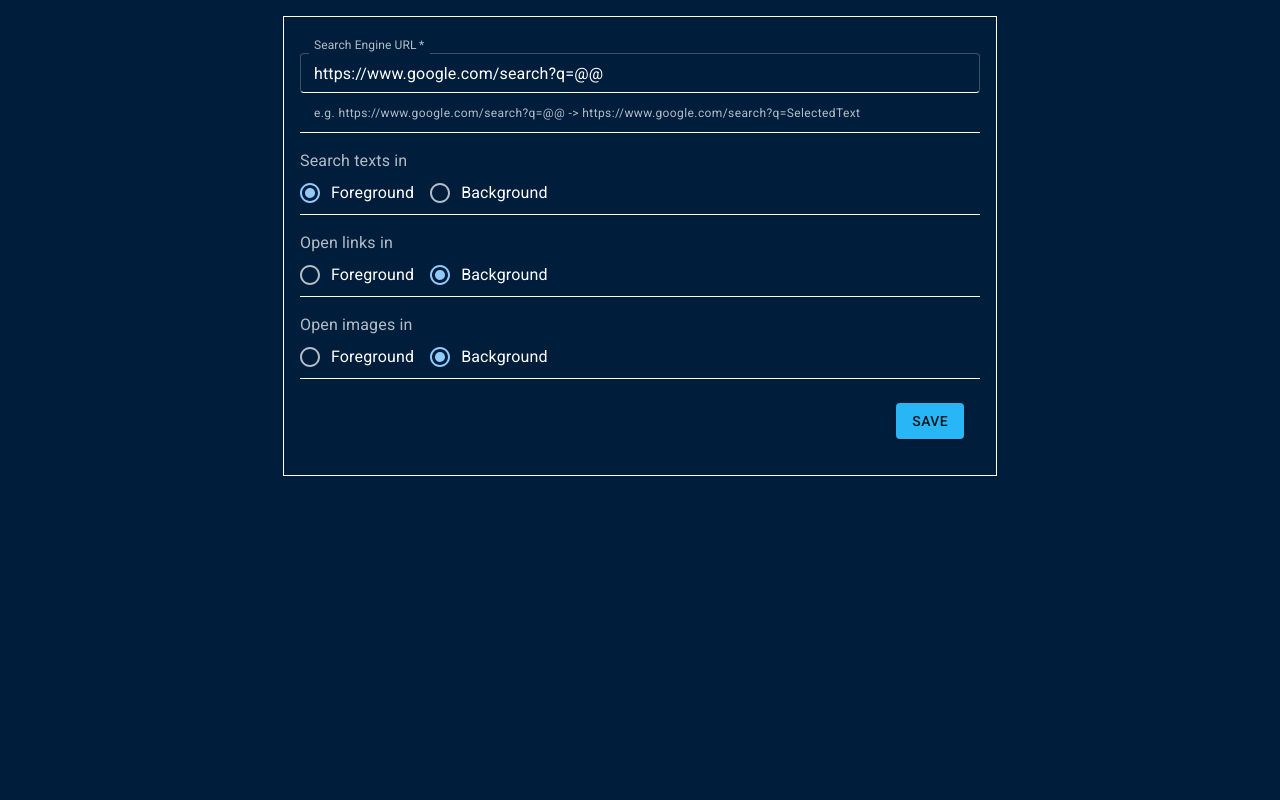
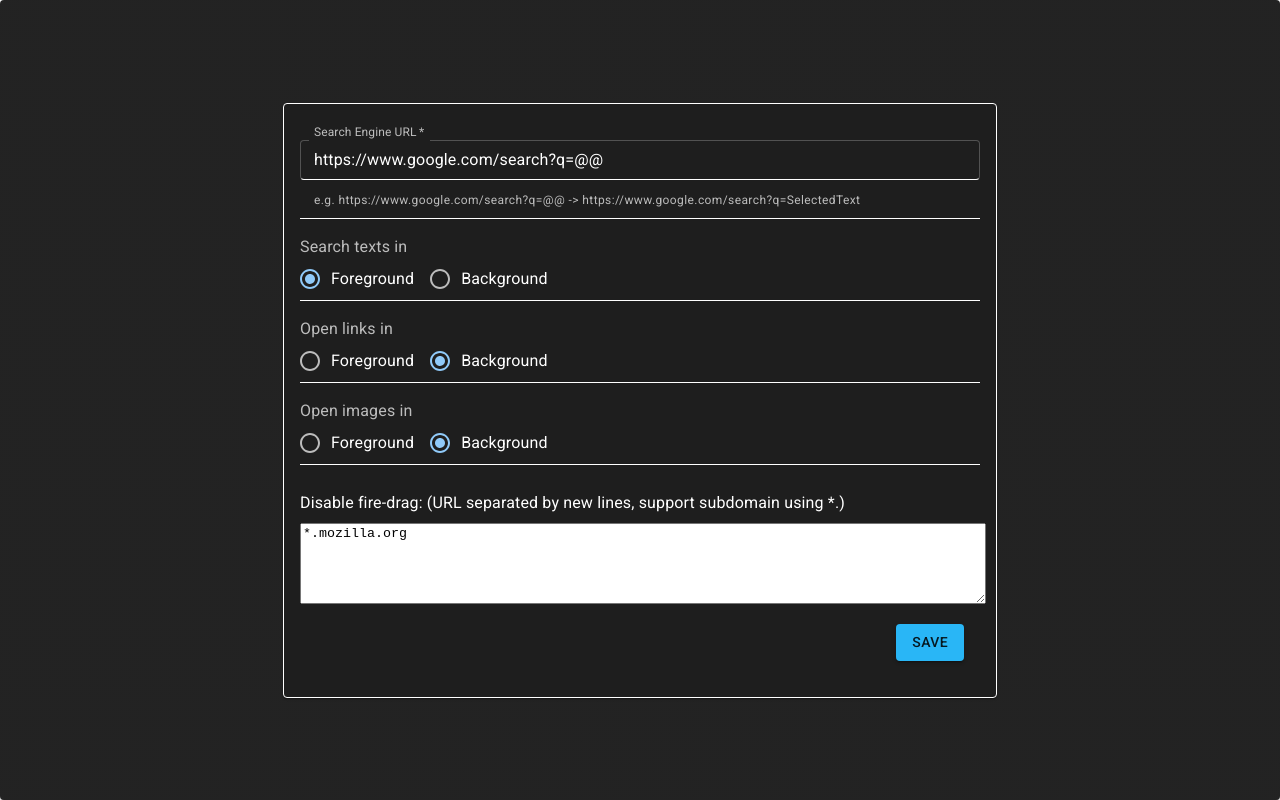
Before and after one commit to erictsangx/fire-drag, a React (Create React App) app: page / in a window 1280 px wide. Built offline with nearby package versions, Linux system fonts and the light colour scheme.

Commit message:
support domain whitelist

```diff
--- a/src/App.tsx
+++ b/src/App.tsx
@@ -1,4 +1,4 @@
-import React, { FormEvent, useState } from 'react'
+import React, { FormEvent, useEffect, useState } from 'react'
 import {
   Alert,
   Box,
@@ -6,22 +6,26 @@ import {
   FormControl,
   FormControlLabel,
   FormLabel,
+  Paper,
   Radio,
   RadioGroup,
   Snackbar,
+  styled,
+  TextareaAutosize,
   TextField,
+  Typography,
 } from '@mui/material'
 import { BACKGROUND, DEFAULT_OPTIONS, FOREGROUND } from './shared/constants'
-import { saveOptions } from './shared/utils'
-import styled from '@emotion/styled'
+import { isEmpty, saveOptions } from './shared/utils'
 
 
-const Main = styled.div`
-  margin: 16px auto;
+const Main = styled(Paper)`
   display: flex;
+  height: 100%;
   justify-content: center;
+  align-items: center;
 
-  .MuiBox-root {
+  form {
     width: 80%;
     max-width: 680px;
     padding: 20px 16px;
@@ -39,33 +43,58 @@ const Main = styled.div`
 
 `
 
+
 const Bottom = styled('div')`
   display: flex;
   justify-content: flex-end;
   padding: 16px;
 `
 
+const SearchEngineExample = 'e.g. https://www.google.com/search?q=@@ -> https://www.google.com/search?q=SelectedText'
+const SearchEngineError = `It should start with http(s):// and include '@@'`
+
 function App() {
 
   const [pref, setPref] = useState({ ...DEFAULT_OPTIONS })
   const [open, setOpen] = useState(false)
+  const [inputError, setInputError] = useState(false)
+  const [helperText, setHelperText] = useState(SearchEngineExample)
 
   const submit = (event: FormEvent) => {
     event.preventDefault()
+    if (inputError) {
+      return
+    }
     setOpen(false)
-    saveOptions(pref).then(() => {
+    const trimmed = {
+      ...pref,
+      searchEngine: pref.searchEngine.trim(),
+      whitelist: pref.whitelist.trim(),
+    }
+    saveOptions(trimmed).then(() => {
       setOpen(true)
     })
-    console.log('pref', pref)
   }
+
+
+  useEffect(() => {
+    if (isEmpty(pref.searchEngine) || !pref.searchEngine.includes('@@') || (!pref.searchEngine.startsWith('https://') && !pref.searchEngine.startsWith('http://'))) {
+      setInputError(true)
+      setHelperText(SearchEngineError)
+    } else {
+      setInputError(false)
+      setHelperText(SearchEngineExample)
+    }
+  }, [pref.searchEngine])
+
 
   const handleClose = () => {
     setOpen(false)
   }
 
   return (
-    <Main>
-      <Box
+    <Main elevation={2}>
+      <Paper
         component="form"
         noValidate
         autoComplete="off"
@@ -73,10 +102,11 @@ function App() {
       >
         <TextField
           required
+          error={inputError}
           fullWidth
           value={pref.searchEngine}
           label="Search Engine URL"
-          helperText="e.g. https://www.google.com/search?q=@@ -> https://www.google.com/search?q=SelectedText"
+          helperText={helperText}
           onChange={(event) => {
             setPref(prevState => ({
               ...prevState,
@@ -125,18 +155,38 @@ function App() {
           </RadioGroup>
         </FormControl>
 
-        <Snackbar open={open} autoHideDuration={6000} onClose={handleClose}
-                  anchorOrigin={{ vertical: 'bottom', horizontal: 'center' }}>
-          <Alert onClose={handleClose} severity="success" sx={{ width: '100%' }}>
-            Saved!
-          </Alert>
-        </Snackbar>
+
+        <Box mt={2}>
+          <Typography variant="subtitle1" display={'block'} gutterBottom>
+            Disable fire-drag: (URL separated by new lines, support subdomain using *.)
+          </Typography>
+          <TextareaAutosize
+            value={pref.whitelist}
+            onChange={(event) => {
+              setPref(prevState => ({
+                ...prevState,
+                whitelist: event.target.value,
+              }))
+            }}
+            placeholder="e.g. *.mozilla.org"
+            minRows={5}
+            style={{ width: '100%' }}
+          />
+        </Box>
 
         <Bottom>
-          <Button variant="contained" type="submit" color={'info'}>Save</Button>
+          <Button variant="contained" type="submit" color={'info'} disabled={inputError}>Save</Button>
         </Bottom>
 
-      </Box>
+      </Paper>
+
+      <Snackbar open={open} autoHideDuration={6000} onClose={handleClose}
+                anchorOrigin={{ vertical: 'bottom', horizontal: 'center' }}>
+        <Alert onClose={handleClose} severity="success" sx={{ width: '100%' }}>
+          Saved!
+        </Alert>
+      </Snackbar>
+
     </Main>
   )
 }
--- a/src/index.css
+++ b/src/index.css
@@ -1,9 +1,19 @@
 body {
-    background-color: rgb(0, 30, 60);
+    /*background-color: rgb(0, 30, 60);*/
+    margin: 0;
+    padding: 0;
+    height: 100vh;
+}
+
+
+#root {
+    width: 100%;
+    height: 100%;
     margin: 0;
     padding: 0;
 }
 
+
 * {
     box-sizing: content-box;
 }
--- a/src/shared/constants.js
+++ b/src/shared/constants.js
@@ -28,6 +28,5 @@ export const DEFAULT_OPTIONS = {
   imageActive: BACKGROUND,
   searchEngine: 'https://www.google.com/search?q=@@',
   position: TAB_POSITIONS[0].value,
-  // whitelist: '*.mozilla.org' + '\n' + 'example.com',
-  whitelist: '',
+  whitelist: '*.mozilla.org',
 }
```
